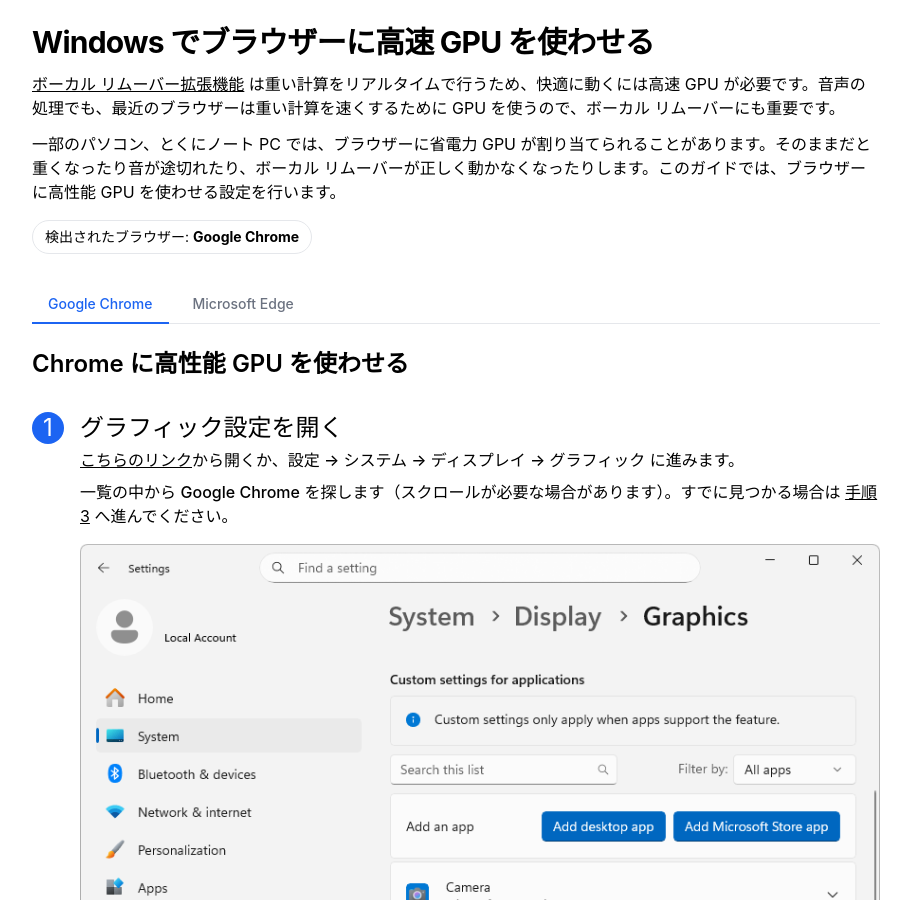
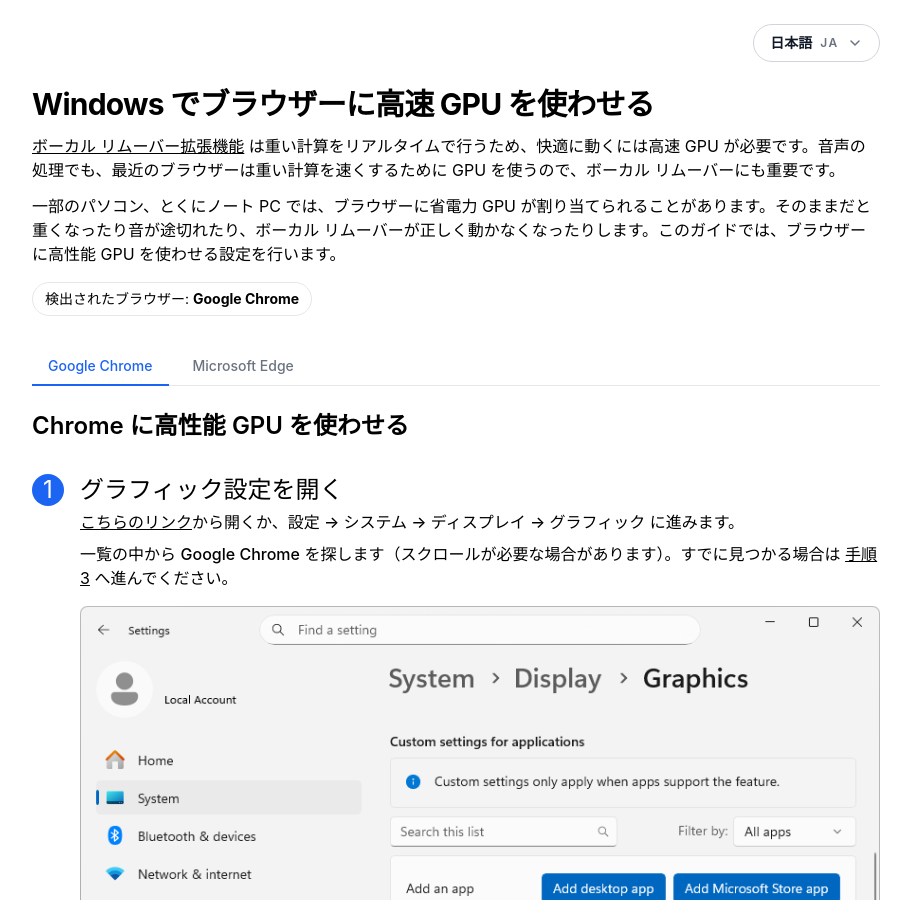
Before and after one commit to vocal-remover/vocal-remover.github.io, a Jekyll site: the page built from ja/blog/chrome-edge-windows-de-koseinou-gpu-wo-erabu/index.html, in a window 1280 px wide and 900 px high. Shown: the whole window, without its empty margins (184-1095 px from the left). Built offline with Jekyll 4.4.1, drawn with Linux system fonts in a browser that asks for light colours; nearby versions of some CDN libraries.

Commit message:
Add blog language selector

```diff
--- a/_includes/gpu_guide.html
+++ b/_includes/gpu_guide.html
@@ -13,6 +13,10 @@
 </style>
 
 <main class="max-w-4xl mx-auto p-6 sm:p-10">
+  <div class="mb-6 flex justify-end" data-ui-review="article-topbar">
+    {% include locale_switcher.html locale_code=page.locale %}
+  </div>
+
   <header class="mb-8">
     <h1 class="text-3xl sm:text-4xl font-bold tracking-tight">{{ guide.page_title }}</h1>
 {% for paragraph_html in guide.intro_html -%}
```
